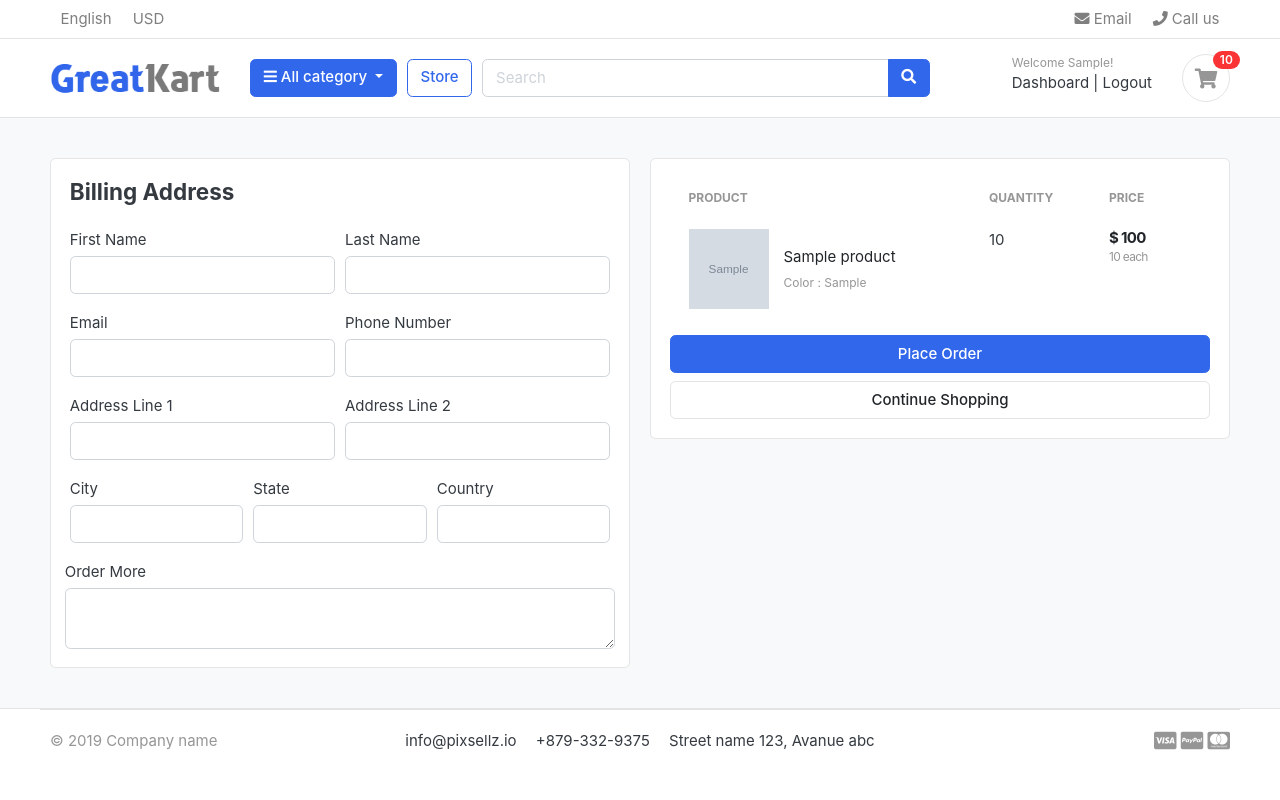
After one commit to snehasinghals/Greatkart-django, a Django app: page /cart/checkout/ in a window 1280 px wide. The commit adds this page. Run offline with Django 3.2, Linux system fonts and the light colour scheme; a user stored in the database is signed in; tables that the repository leaves empty hold one stand-in row (values such as "Sample post"); grey boxes marked "Sample" are stand-in pictures; some libraries are stand-ins or nearby versions; some web fonts are replaced.

Commit message:
handled cart and chekout page for logged in user

```diff
--- a/carts/context-processors.py
+++ b/carts/context-processors.py
@@ -9,7 +9,11 @@ def counter(request):
     else:
         try:
             cart=Cart.objects.filter(cart_id=_cart_id(request))
-            cart_items=CartItem.objects.all().filter(cart=cart[:1])
+            if request.user.is_authenticated:
+                cart_items=CartItem.objects.all().filter(user=request.user)
+            else:
+                cart_items=CartItem.objects.all().filter(cart=cart[:1])
+            # cart_items=CartItem.objects.all().filter(cart=cart[:1])
             for cart_item in cart_items:
                 cart_count=cart_count + cart_item.quantity
         except Cart.DoesNotExist:
--- a/carts/models.py
+++ b/carts/models.py
@@ -1,5 +1,6 @@
 from django.db import models
 from store.models import Product,Variation
+from accounts.models import Account
 
 # Create your models here.
 class Cart(models.Model):
@@ -11,9 +12,10 @@ class Cart(models.Model):
         return self.cart_id
 
 class CartItem(models.Model):
+    user=models.ForeignKey(Account, on_delete=models.CASCADE, null=True)
     product=models.ForeignKey(Product,on_delete=models.CASCADE)
     variations=models.ManyToManyField(Variation,blank=True)
-    cart=models.ForeignKey(Cart,on_delete=models.CASCADE)
+    cart=models.ForeignKey(Cart,on_delete=models.CASCADE , null=True)
     quantity=models.IntegerField()
     is_active=models.BooleanField(default=True)
 
--- a/carts/urls.py
+++ b/carts/urls.py
@@ -7,4 +7,5 @@ urlpatterns = [
         path('add_cart/<int:product_id>/',views.add_cart,name='add_cart'),
         path('remove_cart/<int:product_id>/<int:cart_item_id>/',views.remove_cart,name='remove_cart'),
         path('remove_cart_item/<int:product_id>/<int:cart_item_id>/',views.remove_cart_item,name='remove_cart_item'),
+        path('checkout/',views.checkout,name='checkout'),
 ]
--- a/carts/views.py
+++ b/carts/views.py
@@ -3,6 +3,7 @@ from store.models import Product,Variation
 from .models import Cart,CartItem
 from django.http import HttpResponse
 from django.core.exceptions import ObjectDoesNotExist
+from django.contrib.auth.decorators import login_required
 # Create your views here.
 
 def _cart_id(request):
@@ -12,86 +13,161 @@ def _cart_id(request):
     return cart
 
 def add_cart(request,product_id):
+    current_user=request.user
     product=Product.objects.get(id=product_id) #get product
-    product_variation=[]
-    if request.method == 'POST':
-        for item in request.POST:
-            key=item
-            value=request.POST[key]
-            # print(key,value)
-            try:
-                variation=Variation.objects.get(product=product, variation_category__iexact=key,variation_value__iexact=value)
-                product_variation.append(variation)
-            except:
-                pass
 
-        # color=request.POST['color']
-        # size=request.POST['size']
-        # return  HttpResponse(color)
+    # if useris authentiacted
+    if current_user.is_authenticated:
+        product_variation=[]
+        if request.method == 'POST':
+            for item in request.POST:
+                key=item
+                value=request.POST[key]
+                # print(key,value)
+                try:
+                    variation=Variation.objects.get(product=product, variation_category__iexact=key,variation_value__iexact=value)
+                    product_variation.append(variation)
+                except:
+                    pass
 
-    try:
-        cart=Cart.objects.get(cart_id=_cart_id(request)) #get teh cart id using cart id present int he session
-    except Cart.DoesNotExist:
-        cart=Cart.objects.create(
-            cart_id=_cart_id(request)
-        )
-    cart.save()
+            # color=request.POST['color']
+            # size=request.POST['size']
+            # return  HttpResponse(color)
 
-    is_cart_item_exists=CartItem.objects.filter(product=product,cart=cart).exists()
-    if is_cart_item_exists:
-        cart_item=CartItem.objects.filter(product=product,cart=cart)
-        #existing variations ->db
-        #current variation->product_variation
-        #item id ->db
-        ex_var_list=[]
-        id=[]
-        for item in cart_item:
-            existing_variation=item.variations.all()
-            ex_var_list.append(list(existing_variation))
-            id.append(item.id)
-        print(ex_var_list)
 
-        if product_variation in ex_var_list:
-            # incrse the product quatity
-            # return HttpResponse('true')
-            index=ex_var_list.index(product_variation)
-            item_id=id[index]
-            item=CartItem.objects.get(product=product,id=item_id)
-            item.quantity+=1
-            item.save()
-        else:
-            # create new one
-            # return HttpResponse('false')
-            item = CartItem.objects.create(
+
+        is_cart_item_exists=CartItem.objects.filter(product=product,user=current_user).exists()
+        if is_cart_item_exists:
+            cart_item=CartItem.objects.filter(product=product,user=current_user)
+
+            ex_var_list=[]
+            id=[]
+            for item in cart_item:
+                existing_variation=item.variations.all()
+                ex_var_list.append(list(existing_variation))
+                id.append(item.id)
+            print(ex_var_list)
+
+            if product_variation in ex_var_list:
+                # incrse the product quatity
+                # return HttpResponse('true')
+                index=ex_var_list.index(product_variation)
+                item_id=id[index]
+                item=CartItem.objects.get(product=product,id=item_id)
+                item.quantity+=1
+                item.save()
+            else:
+                # create new one
+                # return HttpResponse('false')
+                item = CartItem.objects.create(
+                    product=product,
+                    quantity=1,
+                    user=current_user,
+                )
+                if len(product_variation) > 0:
+                    item.variations.clear()
+                    item.variations.add(*product_variation)
+            # cart_item.quantity += 1
+                item.save()
+        else :
+            cart_item=CartItem.objects.create(
                 product=product,
-                quantity=1,
+                quantity= 1,
+                user=current_user,
+            )
+            if len(product_variation) > 0:
+                cart_item.variations.clear()
+                cart_item.variations.add(*product_variation)
+            cart_item.save()
+
+        # return HttpResponse(cart_item.product)
+        # exit()
+        return redirect('cart')
+
+    else:
+        product_variation=[]
+        if request.method == 'POST':
+            for item in request.POST:
+                key=item
+                value=request.POST[key]
+                # print(key,value)
+                try:
+                    variation=Variation.objects.get(product=product, variation_category__iexact=key,variation_value__iexact=value)
+                    product_variation.append(variation)
+                except:
+                    pass
+
+            # color=request.POST['color']
+            # size=request.POST['size']
+            # return  HttpResponse(color)
+
+        try:
+            cart=Cart.objects.get(cart_id=_cart_id(request)) #get teh cart id using cart id present int he session
+        except Cart.DoesNotExist:
+            cart=Cart.objects.create(
+                cart_id=_cart_id(request)
+            )
+        cart.save()
+
+        is_cart_item_exists=CartItem.objects.filter(product=product,cart=cart).exists()
+        if is_cart_item_exists:
+            cart_item=CartItem.objects.filter(product=product,cart=cart)
+            #existing variations ->db
+            #current variation->product_variation
+            #item id ->db
+            ex_var_list=[]
+            id=[]
+            for item in cart_item:
+                existing_variation=item.variations.all()
+                ex_var_list.append(list(existing_variation))
+                id.append(item.id)
+            print(ex_var_list)
+
+            if product_variation in ex_var_list:
+                # incrse the product quatity
+                # return HttpResponse('true')
+                index=ex_var_list.index(product_variation)
+                item_id=id[index]
+                item=CartItem.objects.get(product=product,id=item_id)
+                item.quantity+=1
+                item.save()
+            else:
+                # create new one
+                # return HttpResponse('false')
+                item = CartItem.objects.create(
+                    product=product,
+                    quantity=1,
+                    cart=cart,
+                )
+                if len(product_variation) > 0:
+                    item.variations.clear()
+                    item.variations.add(*product_variation)
+            # cart_item.quantity += 1
+                item.save()
+        else :
+            cart_item=CartItem.objects.create(
+                product=product,
+                quantity= 1,
                 cart=cart,
             )
             if len(product_variation) > 0:
-                item.variations.clear()
-                item.variations.add(*product_variation)
-        # cart_item.quantity += 1
-            item.save()
-    else :
-        cart_item=CartItem.objects.create(
-            product=product,
-            quantity= 1,
-            cart=cart,
-        )
-        if len(product_variation) > 0:
-            cart_item.variations.clear()
-            cart_item.variations.add(*product_variation)
-        cart_item.save()
+                cart_item.variations.clear()
+                cart_item.variations.add(*product_variation)
+            cart_item.save()
 
-    # return HttpResponse(cart_item.product)
-    # exit()
-    return redirect('cart')
+        # return HttpResponse(cart_item.product)
+        # exit()
+        return redirect('cart')
 
 def remove_cart(request,product_id,cart_item_id):
-    cart=Cart.objects.get(cart_id=_cart_id(request))
+
     product=get_object_or_404(Product,id=product_id)
     try:
-        cart_item=CartItem.objects.get(product=product,cart=cart,id=cart_item_id)
+        if request.user.is_authenticated:
+            cart_item=CartItem.objects.get(product=product,user=request.user,id=cart_item_id)
+        else:
+            cart=Cart.objects.get(cart_id=_cart_id(request))
+            cart_item=CartItem.objects.get(product=product,cart=cart,id=cart_item_id)
         if cart_item.quantity>1:
             cart_item.quantity-=1
             cart_item.save()
@@ -102,9 +178,13 @@ def remove_cart(request,product_id,cart_item_id):
     return redirect('cart')
 
 def remove_cart_item(request,product_id , cart_item_id):
-    cart=Cart.objects.get(cart_id=_cart_id(request))
+
     product=get_object_or_404(Product,id=product_id)
-    cart_item=CartItem.objects.get(product=product,cart=cart,id=cart_item_id)
+    if request.user.is_authenticated:
+        cart_item=CartItem.objects.get(product=product,user=request.user,id=cart_item_id)
+    else:
+        cart=Cart.objects.get(cart_id=_cart_id(request))
+        cart_item=CartItem.objects.get(product=product,cart=cart,id=cart_item_id)
     cart_item.delete()
     return redirect('cart')
 
@@ -113,8 +193,11 @@ def cart(request,total=0,quantity=0,cart_items=None):
     try:
         tax=0
         grand_total=0
-        cart=Cart.objects.get(cart_id=_cart_id(request))
-        cart_items=CartItem.objects.filter(cart=cart,is_active=True)
+        if request.user.is_authenticated:
+            cart_items=CartItem.objects.filter(user=request.user,is_active=True)
+        else:
+            cart=Cart.objects.get(cart_id=_cart_id(request))
+            cart_items=CartItem.objects.filter(cart=cart,is_active=True)
         for cart_item in cart_items:
             total+=(cart_item.product.price*cart_item.quantity)
             quantity+=cart_item.quantity
@@ -133,3 +216,33 @@ def cart(request,total=0,quantity=0,cart_items=None):
     }
 
     return render(request,'store/cart.html',context)
+
+@login_required(login_url='login')
+def checkout(request,total=0,quantity=0,cart_items=None):
+
+    try:
+        tax=0
+        grand_total=0
+        if request.user.is_authenticated:
+            cart_items=CartItem.objects.filter(user=request.user,is_active=True)
+        else:
+            cart=Cart.objects.get(cart_id=_cart_id(request))
+            cart_items=CartItem.objects.filter(cart=cart,is_active=True)
+        for cart_item in cart_items:
+            total+=(cart_item.product.price*cart_item.quantity)
+            quantity+=cart_item.quantity
+
+        tax=(2*total)/100
+        grand_total=total+tax
+
+    except ObjectDoesNotExist:
+        pass #just ignore
+    context={
+        'total':total,
+        'quantity':quantity,
+        'cart_items':cart_items,
+        'tax':tax,
+        'grand_total':grand_total,
+    }
+
+    return render(request,'store/checkout.html',context)
--- a/templates/store/cart.html
+++ b/templates/store/cart.html
@@ -103,7 +103,7 @@
 			<p class="text-center mb-3">
 				<img src="{%static './images/misc/payments.png'%}" height="26">
 			</p>
-			<a href="./place-order.html" class="btn btn-primary btn-block"> Checkout </a>
+			<a href="{% url 'checkout' %}" class="btn btn-primary btn-block"> Checkout </a>
 			<a href="{% url 'store' %}" class="btn btn-light btn-block">Continue Shopping</a>
 		</div> <!-- card-body.// -->
 		</div> <!-- card.// -->
--- /dev/null
+++ b/templates/store/checkout.html
@@ -0,0 +1,141 @@
+{%extends 'base.html'%}
+{% block content%}
+{%load static%}
+
+
+
+<section class="section-content padding-y bg">
+<div class="container">
+
+<!-- ============================ COMPONENT 1 ================================= -->
+
+<div class="row">
+	<aside class="col-lg-6">
+<div class="card">
+
+    <div class="card-body">
+        <h4 class="card-title mb-4">Billing Address</h4>
+        <form action="" method="POST">
+            {% csrf_token %}
+            <div class="form-row">
+                <div class="col form-group">
+                    <label for="">First Name</label>
+                    <input type="text" name="first_name" class="form-control" required>
+                </div>
+                <div class="col form-group">
+                    <label for="">Last Name</label>
+                    <input type="text" name="last_name" class="form-control" required>
+                </div>
+            </div>
+            <div class="form-row">
+                <div class="col form-group">
+                    <label for="">Email</label>
+                    <input type="email" name="email" class="form-control" required>
+                </div>
+                <div class="col form-group">
+                    <label for="">Phone Number</label>
+                    <input type="text" name="phone" class="form-control" required>
+                </div>
+            </div>
+            <div class="form-row">
+                <div class="col form-group">
+                    <label for="">Address Line 1</label>
+                    <input type="text" name="address_line_1" class="form-control" required>
+                </div>
+                <div class="col form-group">
+                    <label for="">Address Line 2</label>
+                    <input type="text" name="address_line_2" class="form-control" >
+                </div>
+            </div>
+            <div class="form-row">
+                <div class="col form-group">
+                    <label for="">City</label>
+                    <input type="text" name="city" class="form-control" required>
+                </div>
+                <div class="col form-group">
+                    <label for="">State</label>
+                    <input type="text" name="state" class="form-control" required>
+                </div>
+                <div class="col form-group">
+                    <label for="">Country</label>
+                    <input type="text" name="country" class="form-control" required>
+                </div>
+            </div>
+                <div class="form-row">
+                    <label for="">Order More</label>
+                    <textarea name="order_note" rows="2" class="form-control"></textarea>
+                </div>
+
+
+    </div>
+
+</div> <!-- card.// -->
+
+	</aside> <!-- col.// -->
+	<aside class="col-lg-6">
+
+		<div class="card">
+		<div class="card-body">
+
+            <table class="table table-borderless table-shopping-cart">
+                <thead class="text-muted">
+                <tr class="small text-uppercase">
+                <th scope="col">Product</th>
+                <th scope="col" width="120">Quantity</th>
+                <th scope="col" width="120">Price</th>
+
+                </tr>
+                </thead>
+                <tbody>
+                {% for cart_item in cart_items %}
+                <tr>
+                    <td>
+                        <figure class="itemside align-items-center">
+                            <div class="aside"><img src="{{cart_item.product.images.url}}" class="img-sm"></div>
+                            <figcaption class="info">
+                                <a href="{{ cart_item.product.get_url }}" class="title text-dark">{{cart_item.product.product_name}}</a>
+                                <p class="text-muted small">
+                                    {% if cart_item.variations.all %}
+                                        {% for item in cart_item.variations.all %}
+                                            {{item.variation_category | capfirst }} : {{item.variation_value | capfirst}} <br>
+                                        {%endfor %}
+                                    {% endif %}
+                                </p>
+                            </figcaption>
+                        </figure>
+                    </td>
+                    <td>
+                        <!-- col.// -->
+                            <label for="">{{cart_item.quantity}}</label>
+                    </td>
+                    <td>
+                        <div class="price-wrap">
+                            <var class="price">$ {{cart_item.sub_total}}</var>
+                            <small class="text-muted">{{cart_item.product.price}} each </small>
+                        </div> <!-- price-wrap .// -->
+                    </td>
+
+                </tr>
+                {% endfor %}
+                </tbody>
+            </table>
+
+            <button type="submit" name="submit" class="btn btn-primary btn-block"> Place Order</button>
+			<a href="{% url 'store' %}" class="btn btn-light btn-block">Continue Shopping</a>
+        </form>
+		</div> <!-- card-body.// -->
+		</div> <!-- card.// -->
+
+</aside> <!-- col.// -->
+
+
+</div> <!-- row.// -->
+
+<!-- ============================ COMPONENT 1 END .// ================================= -->
+
+</div> <!-- container .//  -->
+</section>
+<!-- ========================= SECTION CONTENT END// ========================= -->
+
+
+{%endblock%}
```
Also changed, not shown: accounts/views.py (+59 -2 lines), carts/migrations/0003_auto_20260320_1934.py (added).
